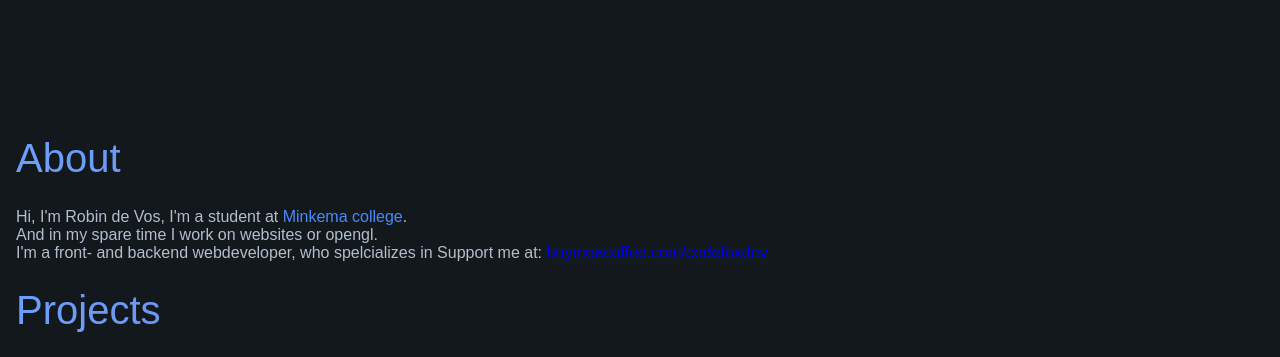
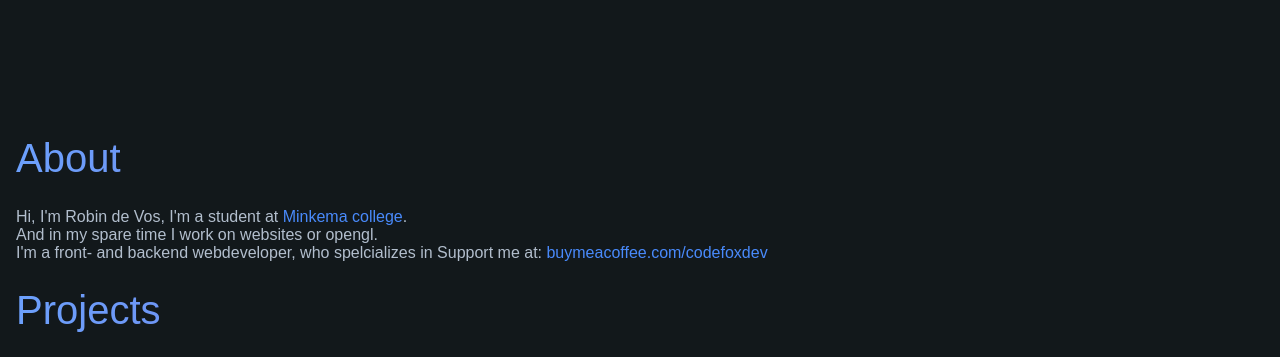
Before and after one commit to CodeFoxDev/CodeFoxDev, a plain HTML site: page index.html in a window 1280 px wide. Shown: the part 675-1032 px from the top of the page. Drawn offline with Linux system fonts and the light colour scheme; a web font is replaced by a local one.

Commit message:
Updated links in index.html

```diff
--- a/index.html
+++ b/index.html
@@ -68,7 +68,7 @@
         And in my spare time I work on websites or opengl.  <br>
         I'm a front- and backend webdeveloper, who spelcializes in <node class="js"></node>
 
-        Support me at: <a href="https://www.buymeacoffee.com/codefoxdev">buymeacoffee.com/codefoxdev</a>
+        Support me at: <a href="https://www.buymeacoffee.com/codefoxdev" class="link" target="_blank">buymeacoffee.com/codefoxdev</a>
       </p>
     </div>
     <div class="page second" id="projects">
```
